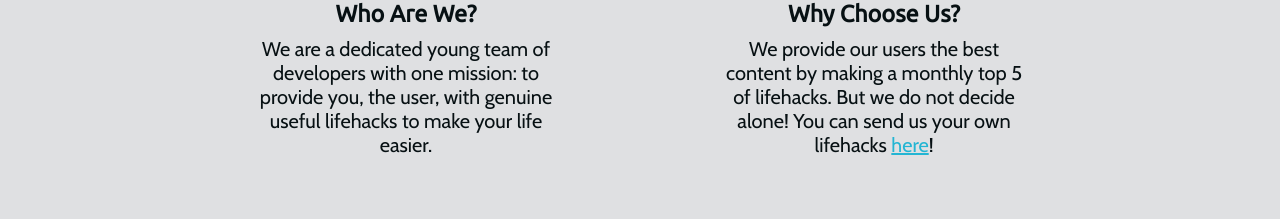
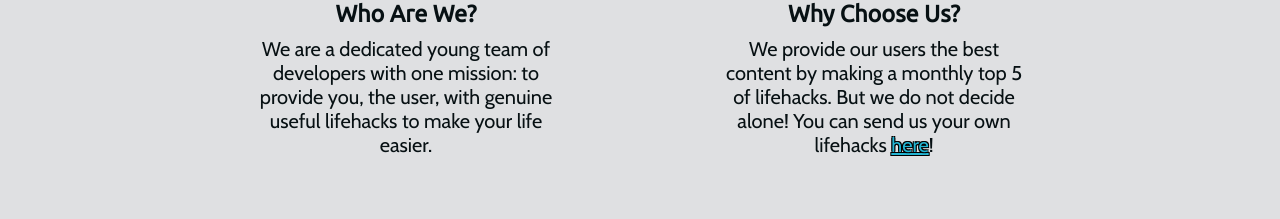
Before and after one commit to Code-Institute-Submissions/Jdzelhorst-Hacks4Life_FebResub, a plain HTML site: page index.html in a window 1280 px wide. Shown: the part 998-1217 px from the top of the page. Drawn offline with nearby package versions, Linux system fonts and the light colour scheme.

Commit message:
Added text-shadow to the link in the why us section

```diff
--- a/assets/css/style.css
+++ b/assets/css/style.css
@@ -125,6 +125,7 @@ h1, h2, h3, h4 {
 
 #why-us a {
     color:#23b5d3;
+    text-shadow: -1px -1px 0 #000, 1px -1px 0 #000, -1px 1px 0 #000, 1px 1px 0 #000;
 }
 
 /* Top 5 images */
```
